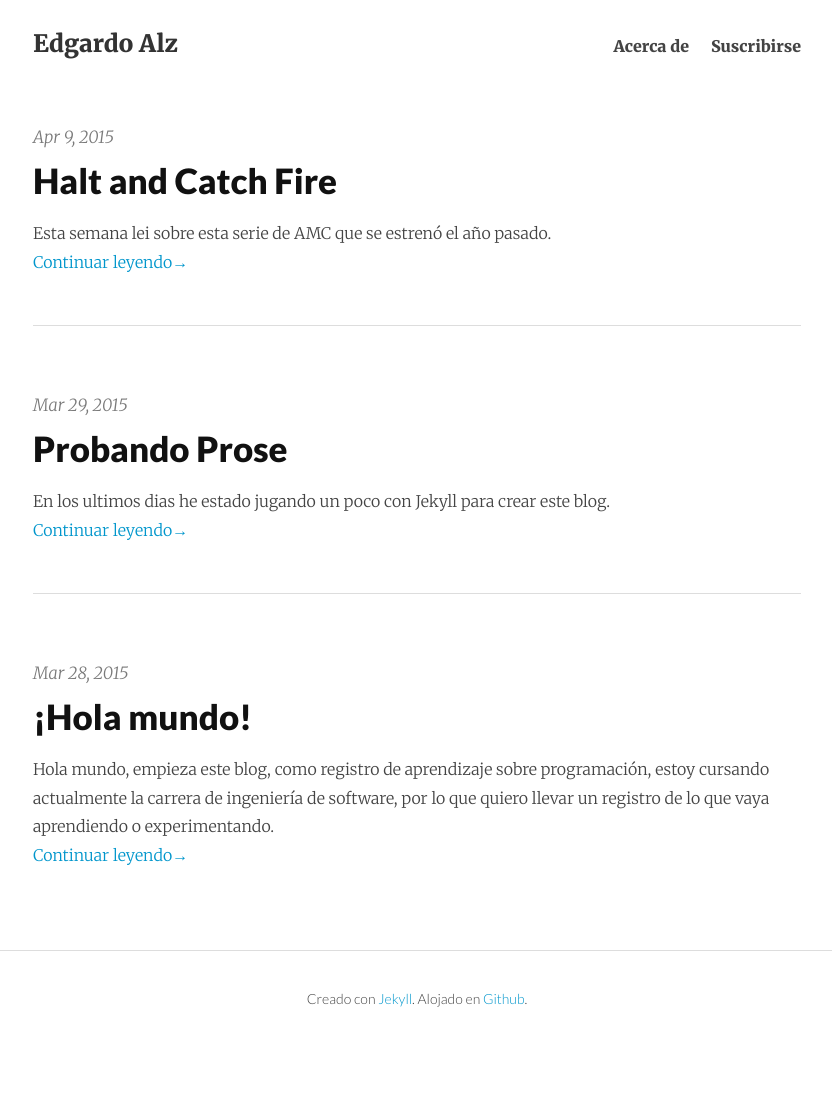
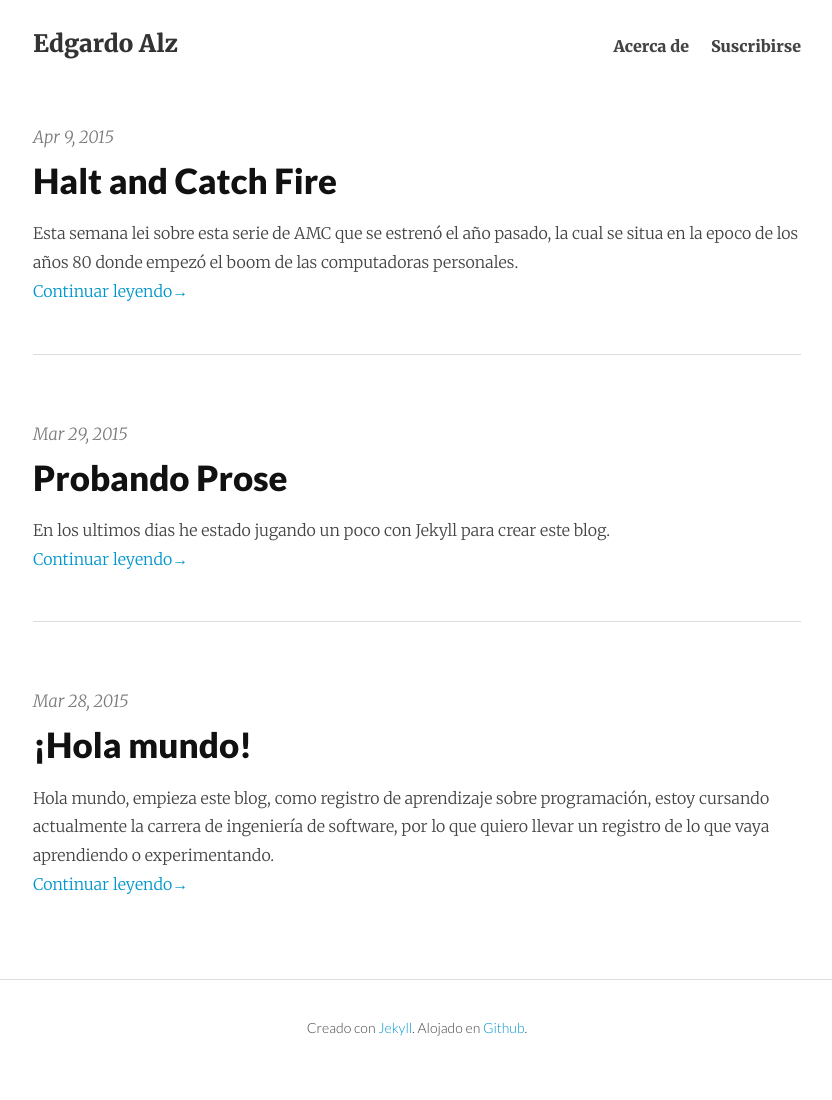
Before and after one commit to edgardoalz/edgardoalz.github.io, a Jekyll site: the page built from index.html, in a window 1280 px wide. Shown: the whole page, without its empty margins (223-1055 px from the left). Built offline with Jekyll 4.4.1, drawn with Linux system fonts in a browser that asks for light colours; Markdown is read by kramdown in place of the engine named in the settings; the list of posts is cut into pages by our own code; before the commit the page ends 1071 px from its top, so only the background shows below that.

Commit message:
Update 2015-04-09-halt-and-catch-fire.md

```diff
--- a/_posts/2015-04-09-halt-and-catch-fire.md
+++ b/_posts/2015-04-09-halt-and-catch-fire.md
@@ -2,10 +2,8 @@
 layout:     post
 title:      Halt and Catch Fire
 date:       2015-04-09 15:04:20
-summary:    Esta semana lei sobre esta serie de AMC que se estrenó el año pasado.
+summary:    Esta semana lei sobre esta serie de AMC que se estrenó el año pasado, la cual se situa en la epoco de los años 80 donde empezó el boom de las computadoras personales.
 categories: serie, computacion
 ---
 
-## Halt and Catch Fire
-
 Esta semana [lei](https://geekytheory.com/un-referente-geek-cameron-howe/) sobre [esta serie de AMC](http://www.amctv.com/shows/halt-and-catch-fire) que se estrenó el año pasado, la cual se situa en la epoco de los años 80 donde empezó el boom de las computadoras personales, muchos entusiastas y empresas, como los protagonistas de la serie se aventuraron a crear su propia computadora, tiene todos los elementos como para convertirse en una serie de culto para los apasiandos de la computación, por lo que la recomiendo enormemente. Solamente cuenta con una temporada hasta el momento pero ya esta anunciada una segunda para este verano.
```
